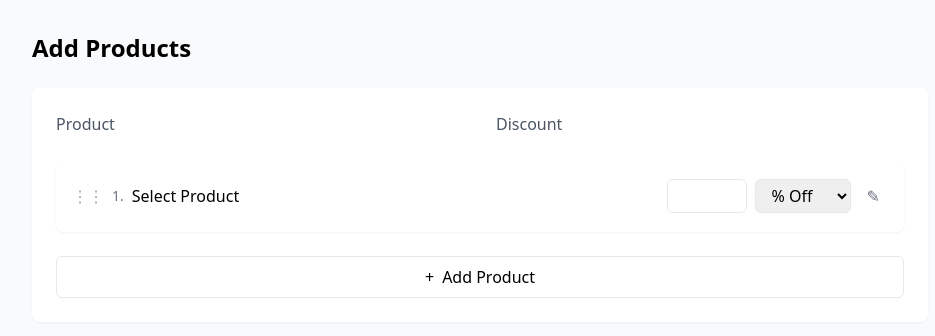
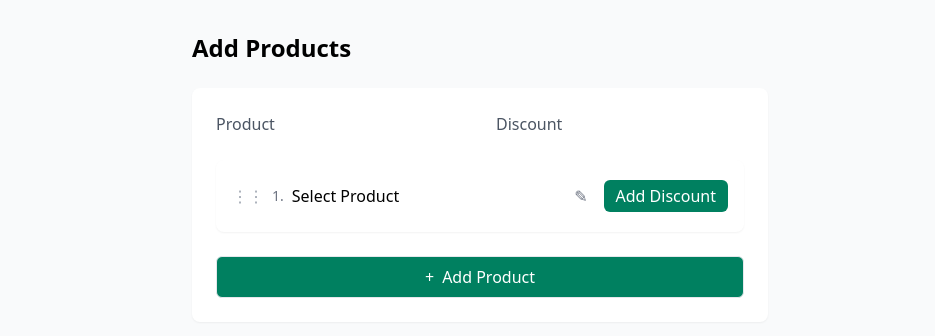
Before and after one commit to lakshayysaini/Monk-Commerce-Frontend-Assignment, a React (Vite) app: page / in a window 1280 px wide. Shown: the top 336 px of the page, without its empty margins (160-1095 px from the left). Built offline with nearby package versions, Linux system fonts and the light colour scheme.

Commit message:
code updated with functionlaity all done just css remaining of the app

```diff
--- a/package.json
+++ b/package.json
@@ -14,7 +14,9 @@
     "axios": "^1.7.9",
     "lucide-react": "^0.469.0",
     "react": "^18.3.1",
-    "react-dom": "^18.3.1"
+    "react-dom": "^18.3.1",
+    "react-intersection-observer": "^9.14.0",
+    "react-window": "^1.8.11"
   },
   "devDependencies": {
     "@eslint/js": "^9.17.0",
--- a/src/App.tsx
+++ b/src/App.tsx
@@ -26,7 +26,7 @@ function App() {
 
   return (
     <div className="min-h-screen bg-gray-50 p-8">
-      <div className="max-w-4xl mx-auto space-y-6">
+      <div className="max-w-xl mx-auto space-y-6">
         <h1 className="text-2xl font-bold">Add Products</h1>
         <div className="bg-white p-6 rounded-lg shadow-sm space-y-6">
           <div className="flex justify-between items-center">
@@ -41,7 +41,7 @@ function App() {
           />
           <button
             onClick={handleAddProduct}
-            className="w-full py-2 border rounded-md hover:bg-gray-50 flex items-center justify-center gap-2"
+            className="w-full py-2 border rounded-md bg-[#008060] flex items-center justify-center gap-2 text-white"
           >
             <span>+</span>
             Add Product
--- a/src/api/FetchProducts.tsx
+++ b/src/api/FetchProducts.tsx
@@ -1,20 +1,27 @@
 import axios from "axios";
 import { Product } from "../types/interfaces";
 
-// const API_URL = "https://stageapi.monkcommerce.app/task/products/search";
+const API_URL = "https://stageapi.monkcommerce.app/task/products/search";
 
 const FetchProducts = async (
   search: string,
   page: number,
   limit: number,
   apiKey: string
-): Promise<Product[]> => {
+): Promise<{
+  products: Product[];
+  hasMore: boolean;
+}> => {
   try {
     const response = await axios.get(API_URL, {
       params: { search, page, limit },
       headers: { "x-api-key": apiKey },
     });
-    return response.data;
+
+    const products = response.data;
+    const hasMore = products.length === limit;
+
+    return { products, hasMore };
   } catch (error) {
     console.error("Error fetching products:", error);
     throw error;
--- a/src/components/ProductPicker.tsx
+++ b/src/components/ProductPicker.tsx
@@ -1,4 +1,4 @@
-import { useState, useEffect } from "react";
+import { useState, useEffect, useRef, useCallback } from "react";
 import { Product, ProductWithDiscount } from "../types/interfaces";
 import FetchProducts from "../api/FetchProducts";
 
@@ -15,8 +15,11 @@ export function ProductPicker({
 }: ProductPickerProps) {
   const [searchTerm, setSearchTerm] = useState("");
   const [products, setProducts] = useState<Product[]>([]);
-  const [isLoading, setIsLoading] = useState(true);
+  const [isLoading, setIsLoading] = useState(false);
   const [error, setError] = useState<string | null>(null);
+  const [page, setPage] = useState(1);
+  const [hasMore, setHasMore] = useState(true);
+  const [isLoadingMore, setIsLoadingMore] = useState(false);
 
   const [selectedProducts, setSelectedProducts] = useState<Set<number>>(
     new Set()
@@ -25,23 +28,82 @@ export function ProductPicker({
     new Set()
   );
 
-  useEffect(() => {
-    const loadProducts = async () => {
+  const observerRef = useRef<IntersectionObserver | null>(null);
+  const loadingRef = useRef<HTMLDivElement>(null);
+
+  const debounceTimerRef = useRef<any>();
+
+  const loadProducts = useCallback(
+    async (currentPage: number, isNewSearch: boolean = false) => {
+      const loadingState = isNewSearch ? setIsLoading : setIsLoadingMore;
       try {
-        setIsLoading(true);
+        loadingState(true);
         setError(null);
-        const fetchedProducts = await FetchProducts(searchTerm, 1, 10, apiKey);
-        setProducts(fetchedProducts);
+
+        const result = await FetchProducts(searchTerm, currentPage, 10, apiKey);
+
+        setProducts((prev) =>
+          isNewSearch ? result.products : [...prev, ...result.products]
+        );
+        setHasMore(result.hasMore);
       } catch (err) {
         setError("Failed to load products. Please try again.");
       } finally {
-        setIsLoading(false);
+        loadingState(false);
+      }
+    },
+    [searchTerm, apiKey]
+  );
+
+  useEffect(() => {
+    if (debounceTimerRef.current) {
+      clearTimeout(debounceTimerRef.current);
+    }
+
+    setPage(1);
+    debounceTimerRef.current = setTimeout(() => {
+      loadProducts(1, true);
+    }, 300);
+
+    return () => {
+      if (debounceTimerRef.current) {
+        clearTimeout(debounceTimerRef.current);
       }
     };
+  }, [searchTerm, loadProducts]);
 
-    const debounceTimer = setTimeout(loadProducts, 300);
-    return () => clearTimeout(debounceTimer);
-  }, [searchTerm, apiKey]);
+  useEffect(() => {
+    const options = {
+      root: null,
+      rootMargin: "20px",
+      threshold: 0.1,
+    };
+
+    const observer = new IntersectionObserver((entries) => {
+      const target = entries[0];
+      if (target.isIntersecting && hasMore && !isLoading && !isLoadingMore) {
+        setPage((prev) => prev + 1);
+      }
+    }, options);
+
+    if (loadingRef.current) {
+      observer.observe(loadingRef.current);
+    }
+
+    observerRef.current = observer;
+
+    return () => {
+      if (observerRef.current) {
+        observerRef.current.disconnect();
+      }
+    };
+  }, [hasMore, isLoading, isLoadingMore]);
+
+  useEffect(() => {
+    if (page > 1) {
+      loadProducts(page);
+    }
+  }, [page, loadProducts]);
 
   const handleProductSelect = (productId: number) => {
     const newSelectedProducts = new Set(selectedProducts);
@@ -90,8 +152,6 @@ export function ProductPicker({
         ),
       }));
 
-    console.log("selectedProductsData", selectedProductsData);
-
     onProductsSelected(selectedProductsData);
   };
 
@@ -120,7 +180,7 @@ export function ProductPicker({
             <span className="absolute left-3 top-2.5 text-gray-400">🔍</span>
           </div>
 
-          <div className="max-h-[400px] overflow-y-auto space-y-4">
+          <div className="max-h-[400px] overflow-y-auto space-y-4 scroll-smooth">
             {isLoading ? (
               <div className="flex justify-center py-4">
                 <div className="animate-spin rounded-full h-8 w-8 border-b-2 border-blue-500"></div>
@@ -128,7 +188,8 @@ export function ProductPicker({
             ) : error ? (
               <div className="text-red-500 text-center py-4">{error}</div>
             ) : (
-              products.map((product) => (
+              <>
+                {products.map((product) => (
                   <div key={product.id} className="space-y-2">
                     <div className="flex items-center gap-3">
                       <input
@@ -177,7 +238,16 @@ export function ProductPicker({
                       </div>
                     )}
                   </div>
-              ))
+                ))}
+
+                <div ref={loadingRef} className="py-4">
+                  {isLoadingMore && (
+                    <div className="flex justify-center">
+                      <div className="animate-spin rounded-full h-6 w-6 border-b-2 border-blue-500"></div>
+                    </div>
+                  )}
+                </div>
+              </>
             )}
           </div>
 
@@ -201,5 +271,3 @@ export function ProductPicker({
     </div>
   );
 }
-
-export default ProductPicker;
--- a/src/components/SelectedProductsList.tsx
+++ b/src/components/SelectedProductsList.tsx
@@ -20,6 +20,13 @@ export function SelectedProductList({
     productIndex: number;
     variantIndex: number;
   } | null>(null);
+
+  const [discountedProducts, setDiscountedProducts] = useState<
+    Record<number, boolean>
+  >({});
+  const [discountedVariants, setDiscountedVariants] = useState<
+    Record<string, boolean>
+  >({});
 
   const handleDragStart = (e: React.DragEvent, index: number) => {
     setDraggedItemIndex(index);
@@ -104,7 +111,6 @@ export function SelectedProductList({
     setEditingProductIndex(null);
   };
 
-
   return (
     <div className="space-y-4">
       {products.map((product, index) => (
@@ -123,7 +129,15 @@ export function SelectedProductList({
               <div className="flex-1">
                 <div className="font-medium">{product.title}</div>
               </div>
+              <button
+                onClick={() => setEditingProductIndex(index)}
+                className="p-2 text-gray-500 hover:text-gray-700"
+              >
+                ✎
+              </button>
               <div className="flex items-center gap-2">
+                {discountedProducts[index] ? (
+                  <>
                     <input
                       type="number"
                       defaultValue={product.discount?.value || ""}
@@ -136,12 +150,21 @@ export function SelectedProductList({
                       <option value="percentage">% Off</option>
                       <option value="flat">Flat</option>
                     </select>
+                  </>
+                ) : (
                   <button
-                  onClick={() => setEditingProductIndex(index)}
-                  className="p-2 text-gray-500 hover:text-gray-700"
+                    onClick={() =>
+                      setDiscountedProducts({
+                        ...discountedProducts,
+                        [index]: true,
+                      })
+                    }
+                    className="px-3 py-1 bg-[#008060] text-white rounded-md"
                   >
-                  ✎
+                    Add Discount
                   </button>
+                )}
+
                 {products.length > 1 && (
                   <button
                     onClick={() => handleRemoveProduct(index)}
@@ -189,18 +212,36 @@ export function SelectedProductList({
                       </div>
                     </div>
                     <div className="flex items-center gap-2">
+                      {discountedVariants[`${index}-${variantIndex}`] ? (
+                        <>
                           <input
                             type="number"
                             defaultValue={variant.discount?.value || ""}
                             className="w-20 px-3 py-1 border rounded-md focus:outline-none focus:ring-2 focus:ring-blue-500"
                           />
                           <select
-                        defaultValue={variant.discount?.type || "percentage"}
+                            defaultValue={
+                              variant.discount?.type || "percentage"
+                            }
                             className="w-24 px-3 py-1 border rounded-md focus:outline-none focus:ring-2 focus:ring-blue-500"
                           >
                             <option value="percentage">% Off</option>
                             <option value="flat">Flat</option>
                           </select>
+                        </>
+                      ) : (
+                        <button
+                          onClick={() =>
+                            setDiscountedVariants({
+                              ...discountedVariants,
+                              [`${index}-${variantIndex}`]: true,
+                            })
+                          }
+                          className="px-3 py-1 bg-[#008060] text-white rounded-md"
+                        >
+                          Add Discount
+                        </button>
+                      )}
                     </div>
                   </div>
                 </DraggableItem>
@@ -215,6 +256,7 @@ export function SelectedProductList({
             handleProductsSelected(products, editingProductIndex)
           }
           onClose={() => setEditingProductIndex(null)}
+          apiKey="72njgfa948d9aS7gs5"
         />
       )}
     </div>
```
Also changed, not shown: 1 other file (tests, documents, lock files or other folders). Lines whose indentation alone changed are shown as unchanged.
